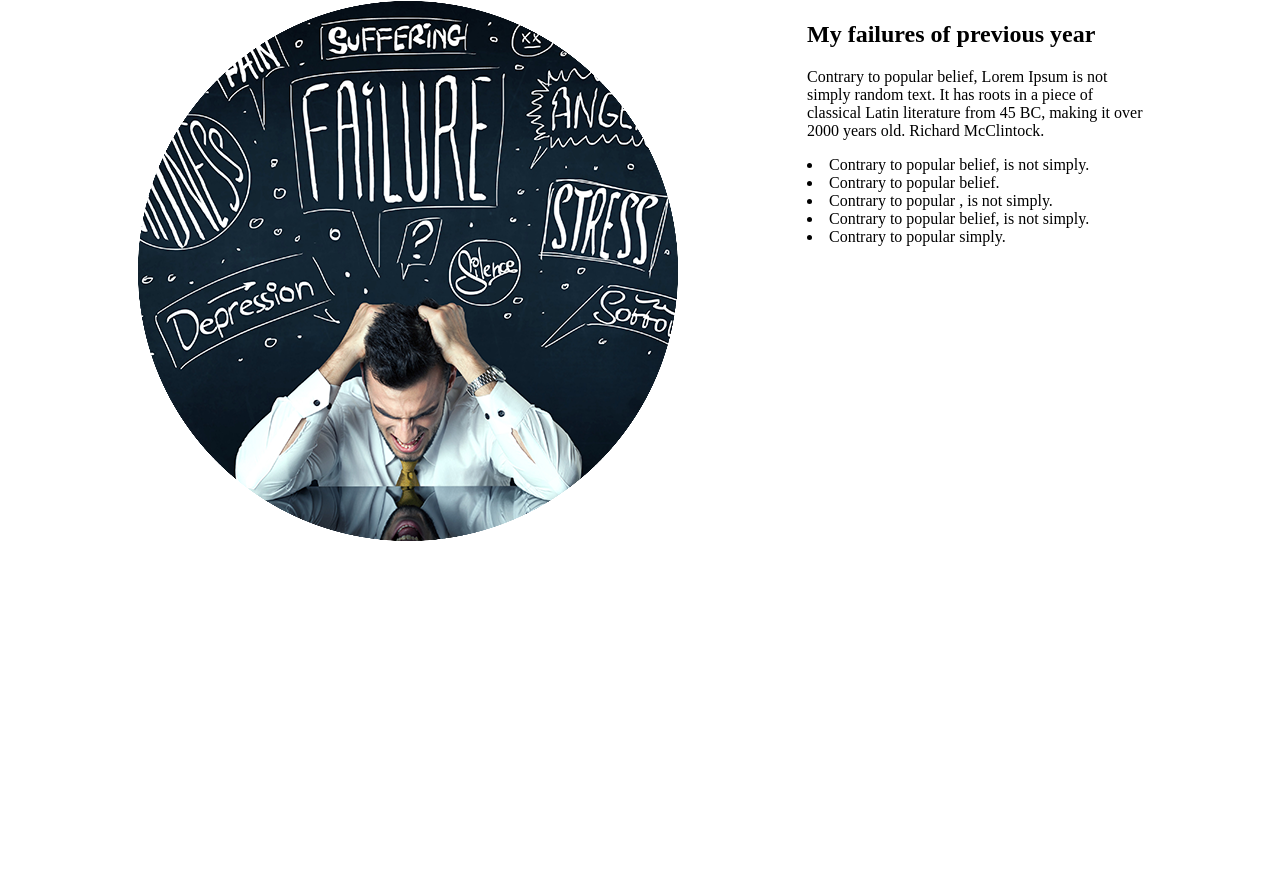
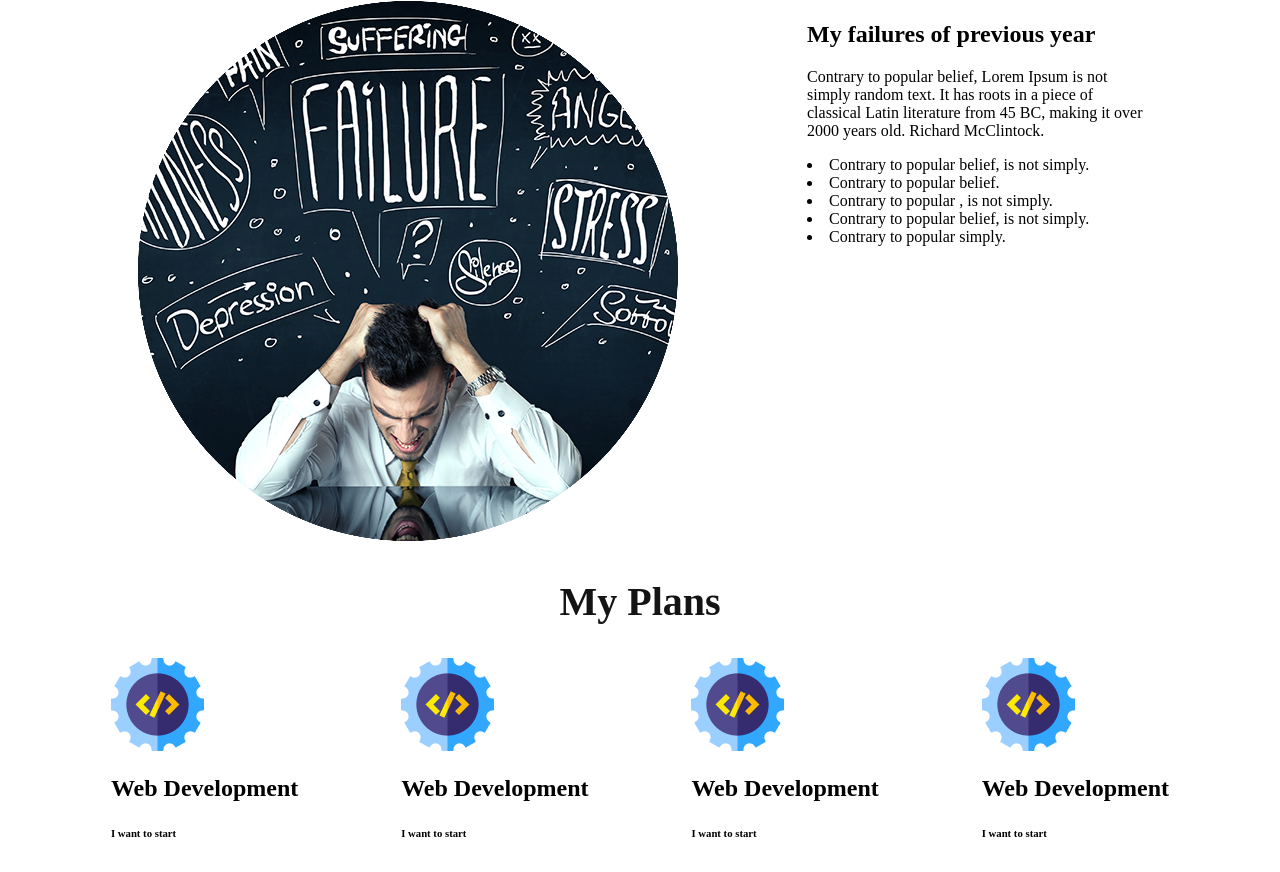
Before and after one commit to RedowanSajeeb/new-year-new-me23, a plain HTML site: page index.html in a window 1280 px wide. Shown: the part 1019-1891 px from the top of the page. Before the commit the page ends 1572 px from the top, so only its background shows below. Drawn offline with nearby package versions, Linux system fonts and the light colour scheme.

Commit message:
plan add

```diff
--- a/index.html
+++ b/index.html
@@ -38,8 +38,34 @@
     <li>Contrary to popular simply.</li>
  </div>
     </section>
+<!-- End-second-section -->
+<!-- My Plans-section-start -->
+<section>
+    <h1 id="plans-txt">My Plans</h1>
 
-
+<div class="plans-div">
+    <div>
+        <img src="imgsf/icons/web.png" alt="">
+        <h1>Web Development</h1>
+        <h6>I want to start</h6>
+            </div>
+            <div>
+        <img src="imgsf/icons/web.png" alt="">
+        <h1>Web Development</h1>
+        <h6>I want to start</h6>
+            </div>
+            <div>
+        <img src="imgsf/icons/web.png" alt="">
+        <h1>Web Development</h1>
+        <h6>I want to start</h6>
+            </div>
+            <div>
+        <img src="imgsf/icons/web.png" alt="">
+        <h1>Web Development</h1>
+        <h6>I want to start</h6>
+            </div>
+</div>
+</section>
 
 
    </main>
--- a/stylef/style.css
+++ b/stylef/style.css
@@ -31,3 +31,17 @@ line-height: 76px;
     display: flex;
     justify-content: space-evenly;
 }
+
+/* end-sec-section-style */
+/* ----My Plans-section-start */
+#plans-txt{
+    text-align: center;
+    font-weight: 700;
+font-size: 40px;
+line-height: 47px;
+color: #151414;
+}
+.plans-div{
+    display: flex;
+    justify-content: space-evenly;
+}
```
Also changed, not shown: imgsf/icons/ecom.png (added), imgsf/icons/fb.png (added), imgsf/icons/js.png (added), imgsf/icons/smoke.png (added), imgsf/icons/twitter.png (added), imgsf/icons/web.png (added), imgsf/icons/youtube.png (added).
